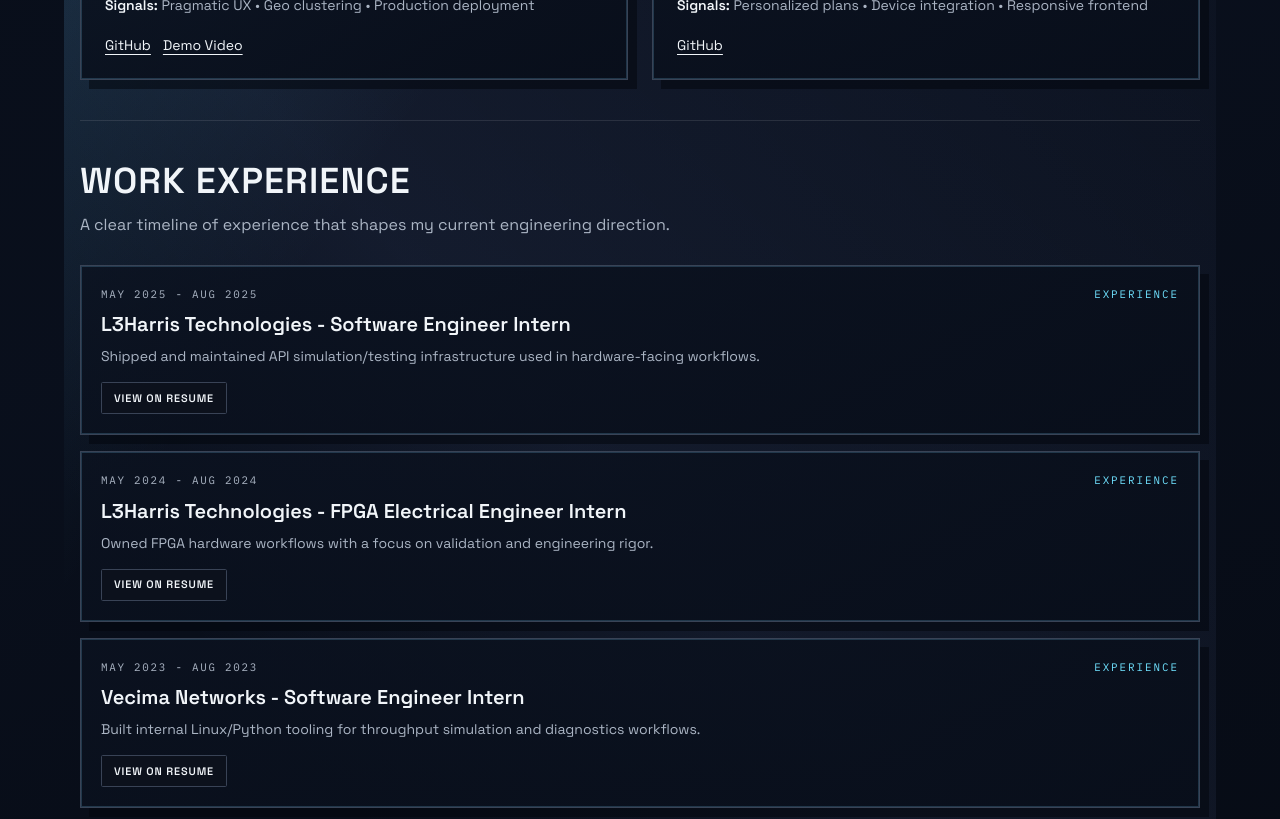
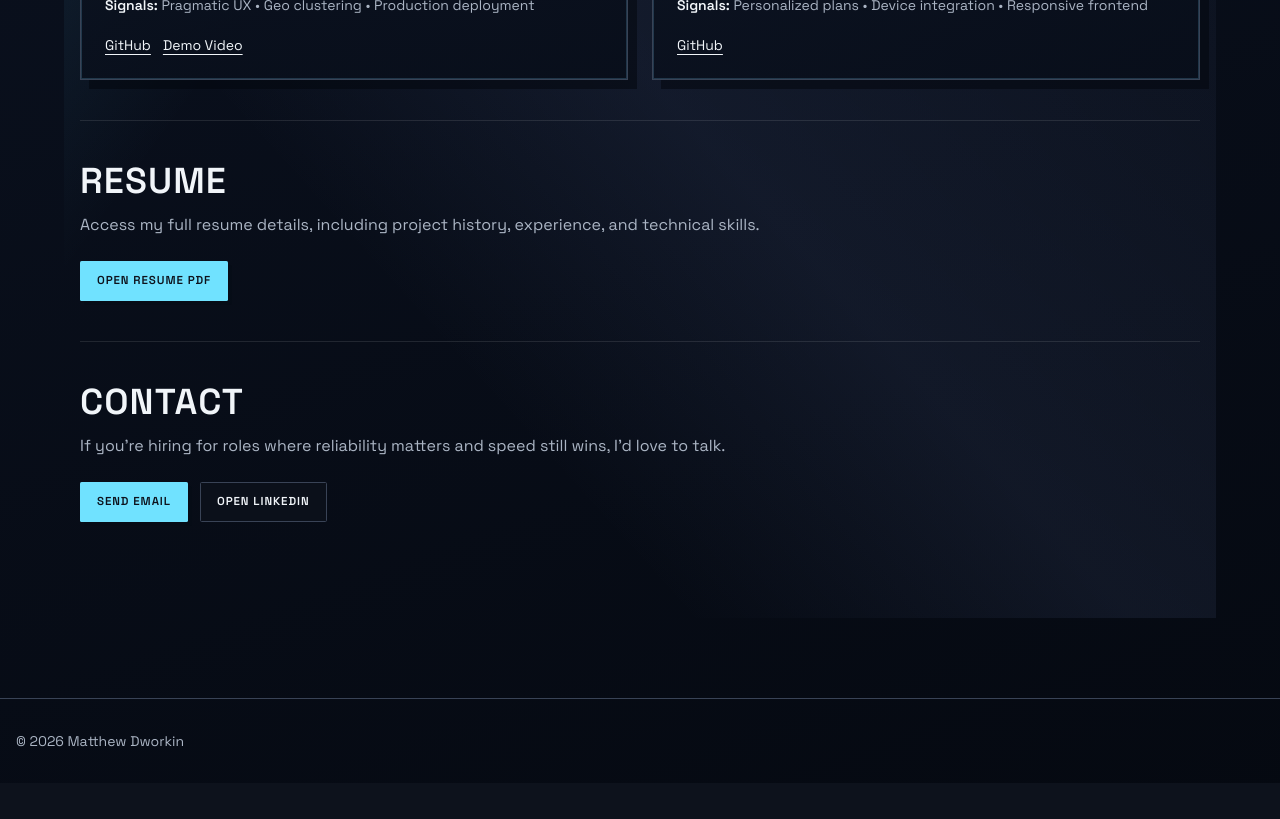
Before and after one commit to mattdworkin/mattdworkin.github.io, a Next.js app: page / in a window 1280 px wide. Shown: the part 1300-2119 px from the top of the page. After the commit the page ends 2083 px from the top, so only its background shows below. Built offline with nearby package versions, Linux system fonts and the light colour scheme.

Commit message:
timeline page delete

```diff
--- a/src/app/page.tsx
+++ b/src/app/page.tsx
@@ -12,15 +12,6 @@
   stack: string[]
   signals: string[]
   links: { label: string; href: string }[]
-}
-
-type TimelineEntry = {
-  id: string
-  period: string
-  type: "Experience" | "Project"
-  title: string
-  summary: string
-  links?: { label: string; href: string }[]
 }
 
 const projectShowcase: ProjectShowcase[] = [
@@ -68,33 +59,6 @@
     links: [
       { label: "GitHub", href: "https://github.com/mattdworkin/training-app" },
     ],
-  },
-]
-
-const timeline: TimelineEntry[] = [
-  {
-    id: "l3harris-swe",
-    period: "May 2025 - Aug 2025",
-    type: "Experience",
-    title: "L3Harris Technologies - Software Engineer Intern",
-    summary: "Shipped and maintained API simulation/testing infrastructure used in hardware-facing workflows.",
-    links: [{ label: "View on Resume", href: "/resume" }],
-  },
-  {
-    id: "l3harris-fpga",
-    period: "May 2024 - Aug 2024",
-    type: "Experience",
-    title: "L3Harris Technologies - FPGA Electrical Engineer Intern",
-    summary: "Owned FPGA hardware workflows with a focus on validation and engineering rigor.",
-    links: [{ label: "View on Resume", href: "/resume" }],
-  },
-  {
-    id: "vecima-swe",
-    period: "May 2023 - Aug 2023",
-    type: "Experience",
-    title: "Vecima Networks - Software Engineer Intern",
-    summary: "Built internal Linux/Python tooling for throughput simulation and diagnostics workflows.",
-    links: [{ label: "View on Resume", href: "/resume" }],
   },
 ]
 
@@ -176,11 +140,6 @@
                 View Projects <ArrowRight className="ml-2 h-4 w-4" />
               </Button>
             </Link>
-            <Link href="/#timeline">
-              <Button variant="outline" size="lg">
-                View Timeline
-              </Button>
-            </Link>
           </div>
         </div>
       </section>
@@ -234,44 +193,6 @@
         </div>
       </section>
 
-      <section id="timeline" className="py-10 border-t border-white/10 scroll-mt-24" data-reveal>
-        <div className="mb-7">
-          <h2 className="text-3xl md:text-4xl font-semibold uppercase tracking-[0.03em]">Work Experience</h2>
-          <p className="mt-3 max-w-3xl text-muted-foreground">
-            A clear timeline of experience that shapes my current engineering direction.
-          </p>
-        </div>
-
-        <div className="space-y-4">
-          {timeline.map((entry) => (
-            <article key={entry.id} className="cell-panel interactive-card timeline-card p-5" onMouseMove={handlePointerMove}>
-              <div className="flex flex-wrap items-center justify-between gap-2">
-                <p className="status-line">{entry.period}</p>
-                <p className="kicker">{entry.type}</p>
-              </div>
-              <h3 className="mt-2 text-xl font-semibold">{entry.title}</h3>
-              <p className="mt-2 text-sm text-muted-foreground">{entry.summary}</p>
-              {entry.links && (
-                <div className="mt-4 flex flex-wrap gap-3">
-                  {entry.links.map((link) => (
-                    <a
-                      key={`${entry.id}-${link.label}`}
-                      href={link.href}
-                      target={link.href.startsWith("http") ? "_blank" : undefined}
-                      rel={link.href.startsWith("http") ? "noopener noreferrer" : undefined}
-                    >
-                      <Button variant="outline" size="sm">
-                        {link.label}
-                      </Button>
-                    </a>
-                  ))}
-                </div>
-              )}
-            </article>
-          ))}
-        </div>
-      </section>
-
       <section id="resume" className="py-10 border-t border-white/10 scroll-mt-24" data-reveal>
         <h2 className="text-3xl md:text-4xl font-semibold uppercase tracking-[0.03em]">Resume</h2>
         <p className="mt-3 max-w-3xl text-muted-foreground">
--- a/src/components/Navigation.tsx
+++ b/src/components/Navigation.tsx
@@ -9,7 +9,6 @@
   { href: "/#home", label: "Home" },
   { href: "/about", label: "About" },
   { href: "/#projects", label: "Projects" },
-  { href: "/#timeline", label: "Timeline" },
   { href: "/resume", label: "Resume" },
   { href: "/#contact", label: "Contact" },
 ]
```
